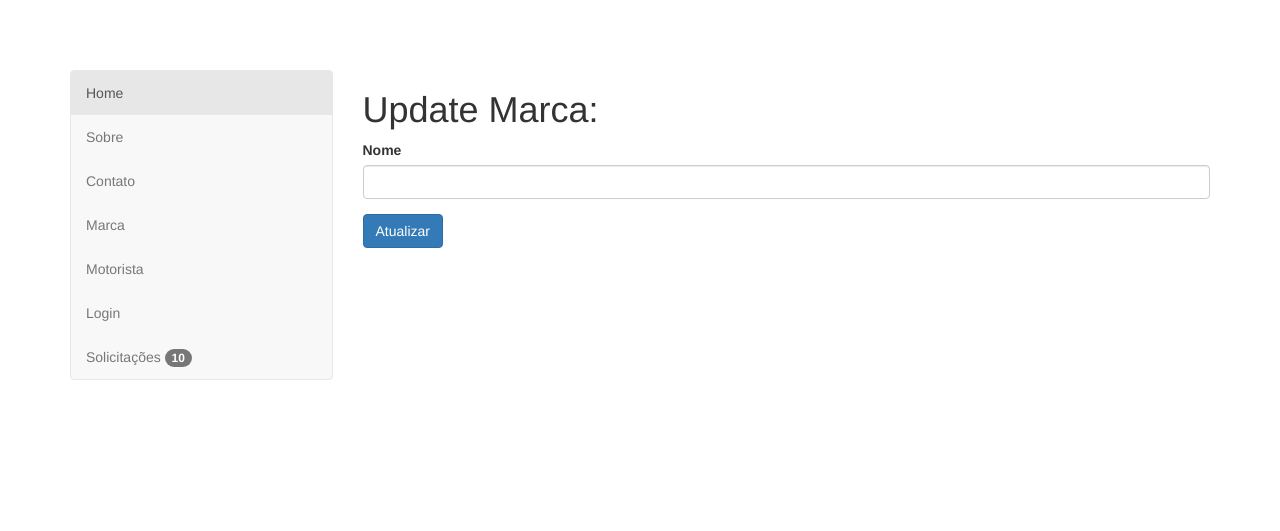
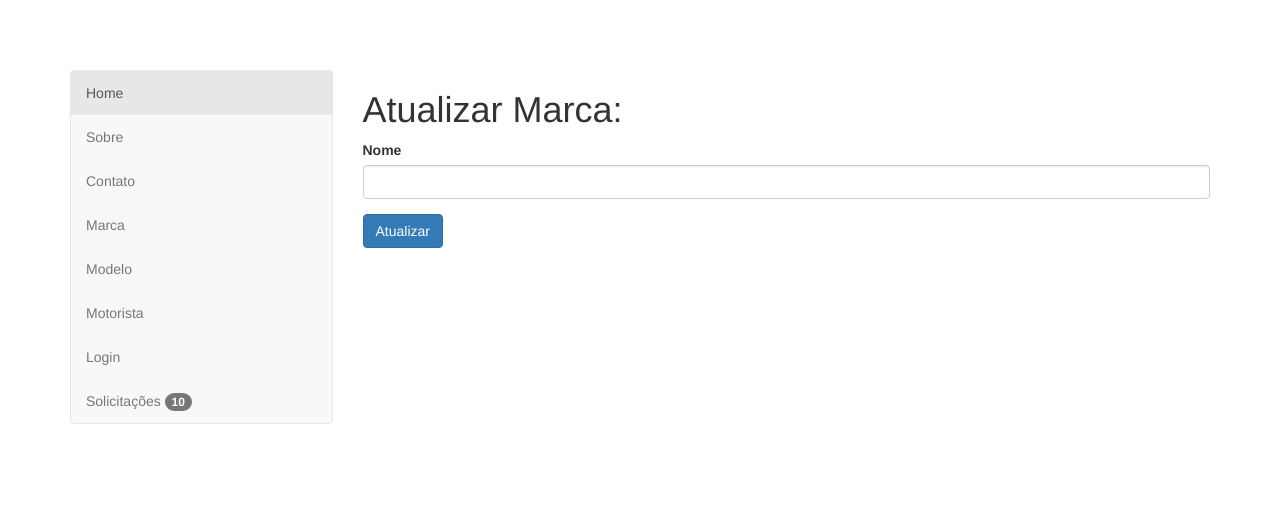
Before and after one commit to albertosql/-PAPS-Sistema-de-Gerenciamento-de-Frotas, a Yii app: template stpcu/views/marca/update.php in a window 1280 px wide. Shown: the top 531 px of the page. Run offline with PHP 8.4 and a stand-in for Yii, Linux system fonts and the light colour scheme; the template is opened without the code that fills it, so the values that code supplies are empty; form fields are guessed from the names that the template uses; some libraries are stand-ins or nearby versions.

Commit message:
Task sobre Modelos

```diff
--- a/stpcu/views/layouts/main.php
+++ b/stpcu/views/layouts/main.php
@@ -78,6 +78,7 @@ AppAsset::register($this);
                                 <li><?php echo Html::a("Sobre",['site/about'])?></li>
                                 <li><?php echo Html::a("Contato",['site/contact'])?></li>
                                 <li><?php echo Html::a("Marca", ['marca/index']) ?></li>
+                                <li><?php echo Html::a("Modelo", ['modelo/index']) ?></li>
                                 <li><?php echo Html::a("Motorista",['motorista/index'])?></li>
                                 <li><?php echo Html::a("Login",['site/login'])?></li>
                                 <li><a href="#">Solicitações <span class="badge">10</span></a></li>
--- a/stpcu/views/marca/create.php
+++ b/stpcu/views/marca/create.php
@@ -6,7 +6,7 @@ use yii\helpers\Html;
 /* @var $this yii\web\View */
 /* @var $model app\models\Marca */
 
-$this->title = 'Create Marca';
+$this->title = 'Nova Marca';
 $this->params['breadcrumbs'][] = ['label' => 'Marcas', 'url' => ['index']];
 $this->params['breadcrumbs'][] = $this->title;
 ?>
--- a/stpcu/views/marca/update.php
+++ b/stpcu/views/marca/update.php
@@ -5,10 +5,10 @@ use yii\helpers\Html;
 /* @var $this yii\web\View */
 /* @var $model app\models\Marca */
 
-$this->title = 'Update Marca: ' . ' ' . $model->id;
+$this->title = 'Atualizar Marca: ' . ' ' . $model->id;
 $this->params['breadcrumbs'][] = ['label' => 'Marcas', 'url' => ['index']];
 $this->params['breadcrumbs'][] = ['label' => $model->id, 'url' => ['view', 'id' => $model->id]];
-$this->params['breadcrumbs'][] = 'Update';
+$this->params['breadcrumbs'][] = 'Atualizar';
 ?>
 <div class="marca-update">
 
--- a/stpcu/views/motorista/create.php
+++ b/stpcu/views/motorista/create.php
@@ -6,7 +6,7 @@ use yii\helpers\Html;
 /* @var $this yii\web\View */
 /* @var $model app\models\Motorista */
 
-$this->title = 'Create Motorista';
+$this->title = 'Novo Motorista';
 $this->params['breadcrumbs'][] = ['label' => 'Motoristas', 'url' => ['index']];
 $this->params['breadcrumbs'][] = $this->title;
 ?>
--- a/stpcu/views/motorista/update.php
+++ b/stpcu/views/motorista/update.php
@@ -5,10 +5,10 @@ use yii\helpers\Html;
 /* @var $this yii\web\View */
 /* @var $model app\models\Motorista */
 
-$this->title = 'Update Motorista: ' . ' ' . $model->cnh;
+$this->title = 'Atualizar Motorista: ' . ' ' . $model->cnh;
 $this->params['breadcrumbs'][] = ['label' => 'Motoristas', 'url' => ['index']];
 $this->params['breadcrumbs'][] = ['label' => $model->cnh, 'url' => ['view', 'id' => $model->cnh]];
-$this->params['breadcrumbs'][] = 'Update';
+$this->params['breadcrumbs'][] = 'Atualizar';
 ?>
 <div class="motorista-update">
 
```
Also changed, not shown: stpcu/models/Motorista.php (+5 -5 lines).
